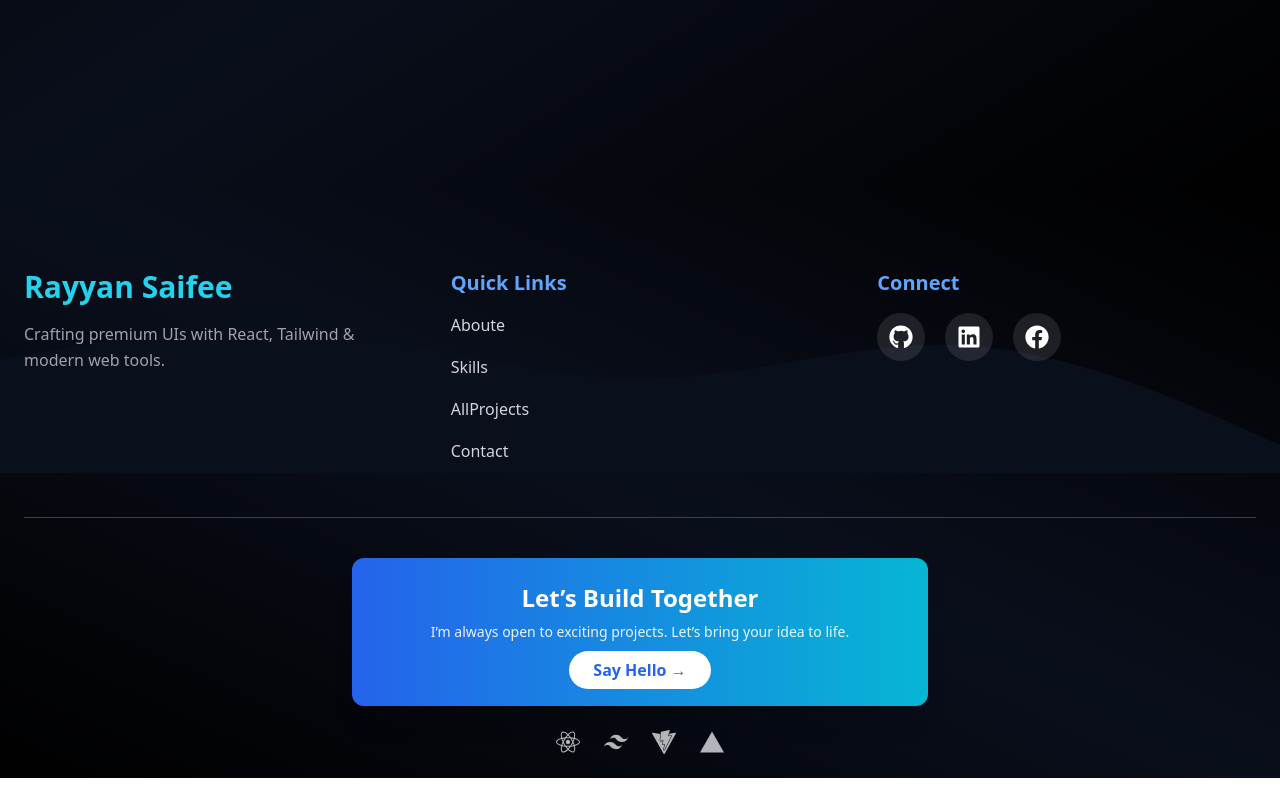
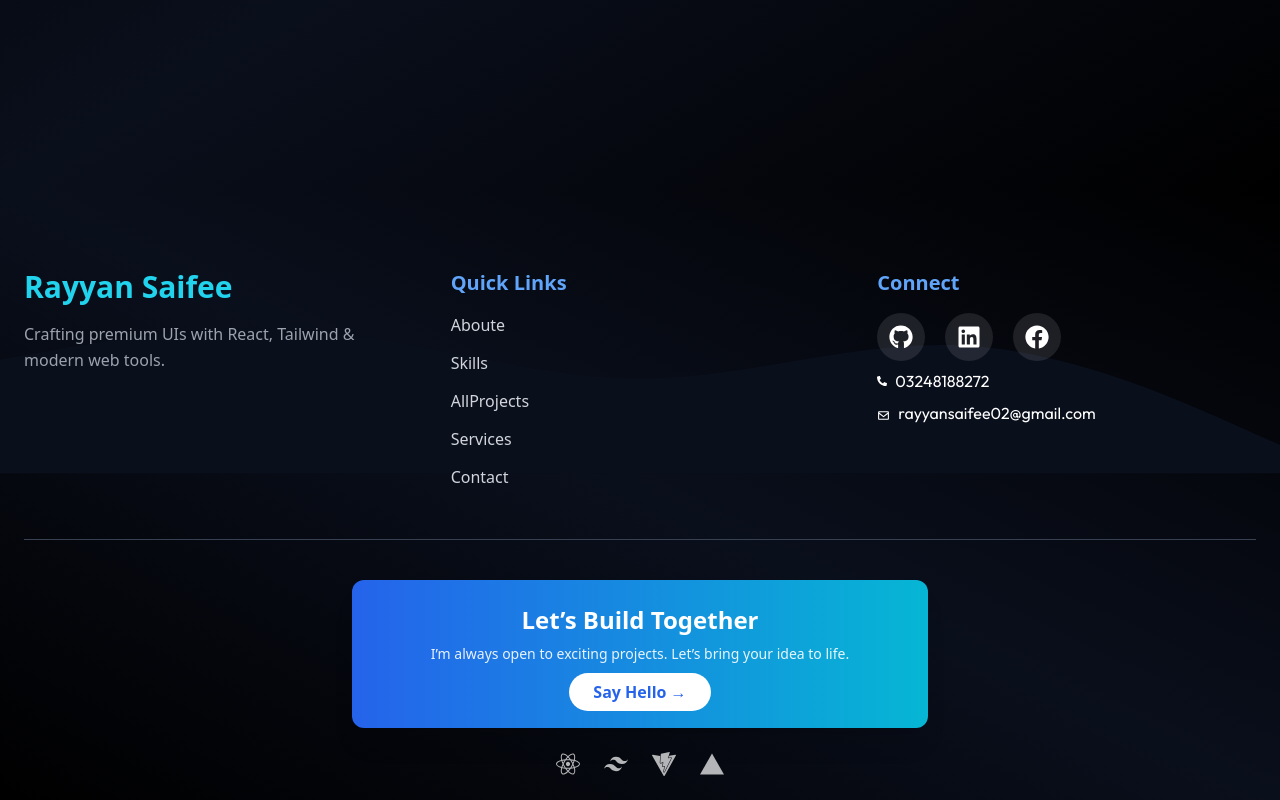
Before and after one commit to Rayyan-saif/Rayyan-resume, a React (Vite) app: page /HireMe in a window 1280 px wide. Shown: the part 611-1411 px from the top of the page. Before the commit the page ends 1389 px from the top, so only its background shows below. Built offline with nearby package versions, Linux system fonts and the light colour scheme.

Commit message:
Upgraded website with new changes

```diff
--- a/src/components/Footer.jsx
+++ b/src/components/Footer.jsx
@@ -3,7 +3,9 @@ import {
   FaFacebook,
   FaGithub,
   FaLinkedin,
+  FaPhone,
 } from "react-icons/fa";
+import { BiEnvelope } from 'react-icons/bi'
 import { SiTailwindcss, SiVite, SiVercel } from "react-icons/si";
 import { FaReact } from "react-icons/fa";
 import AOS from "aos";
@@ -42,14 +44,14 @@ const Footer = () => {
         <div>
           <h2 className="text-xl font-semibold mb-4 text-blue-400">Quick Links</h2>
           <ul className="space-y-3 text-gray-300">
-            {["Aboute", "Skills", "AllProjects", "contact"].map((link) => (
+            {["Aboute", "Skills", "AllProjects","Services", "contact"].map((link) => (
               <li key={link}>
                 <a
                   href={`/${link}`}
                   className="inline-block hover:text-cyan-400 relative group transition"
                 >
                   {link.charAt(0).toUpperCase() + link.slice(1)}
-                  <span className="block h-[2px] w-0 bg-cyan-400 group-hover:w-full transition-all duration-300 mt-1"></span>
+                  <span className="block h-[2px] w-0 bg-cyan-400 group-hover:w-full transition-all duration-300"></span>
                 </a>
               </li>
             ))}
@@ -85,6 +87,12 @@ const Footer = () => {
               <FaFacebook />
             </a>
           </div>
+        <div className="flex items-center">
+          <FaPhone className="text-[10px] mt-2 mr-2 rotate-90"/><p className="pt-2 font-heading">03248188272</p>
+        </div>
+          <div className="flex items-center">
+          <BiEnvelope className="text-[13px] mt-3 mr-2"/><p className="pt-2 font-heading">rayyansaifee02@gmail.com</p>
+        </div>
         </div>
       </div>
 
```
